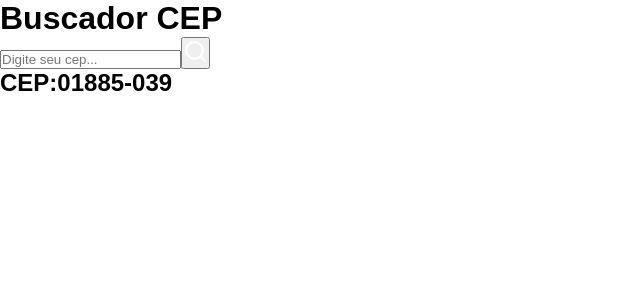
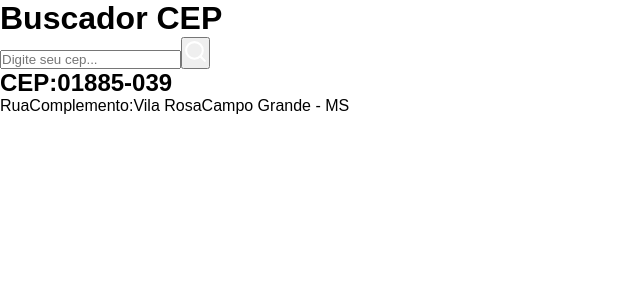
Before and after one commit to JulianaTagami/find-postalcode, a JavaScript app: page / in a window 1280 px wide. Shown: the top 300 px of the page, without its empty margins (0-640 px from the left). Built offline with nearby package versions, Linux system fonts and the light colour scheme; the HTML template or start-up script is replaced by a standard one.

Commit message:
functions search

```diff
--- a/src/App.js
+++ b/src/App.js
@@ -1,4 +1,5 @@
 import { FiSearch } from 'react-icons/fi'
+import './style.css'
 
 function App() {
   return (
@@ -19,6 +20,11 @@ function App() {
 
       <main className='main'>
         <h2>CEP:01885-039</h2>
+
+        <span>Rua</span>
+        <span>Complemento:</span>
+        <span>Vila Rosa</span>
+        <span>Campo Grande - MS</span>
       </main>
 
     </div>
```
Also changed, not shown: src/style.css (added).
